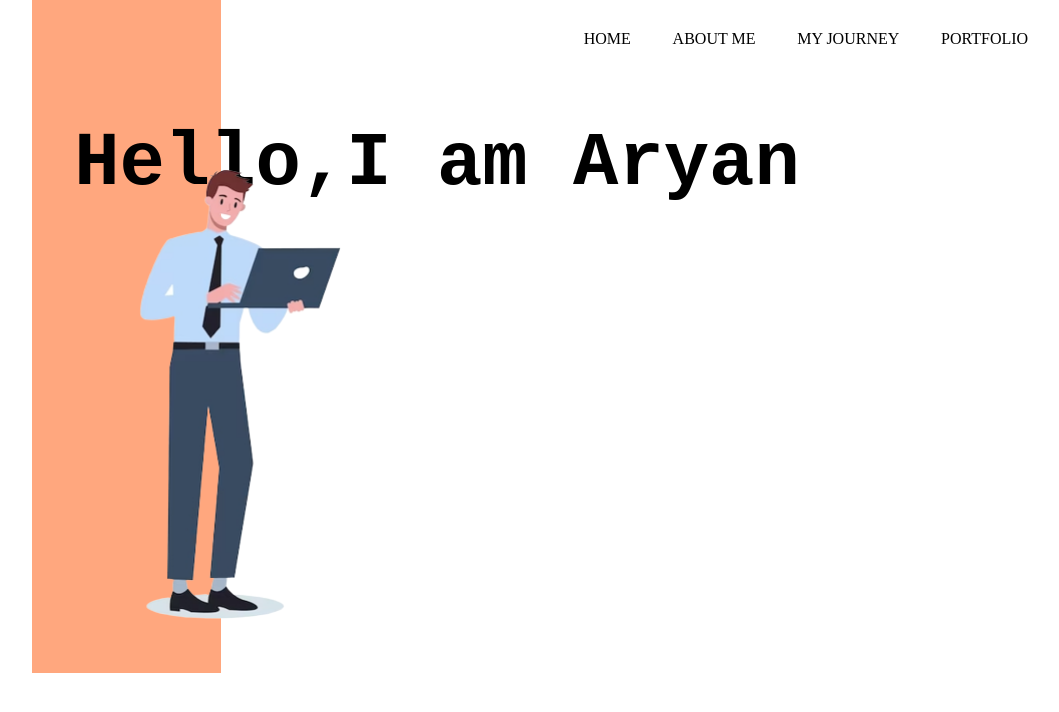
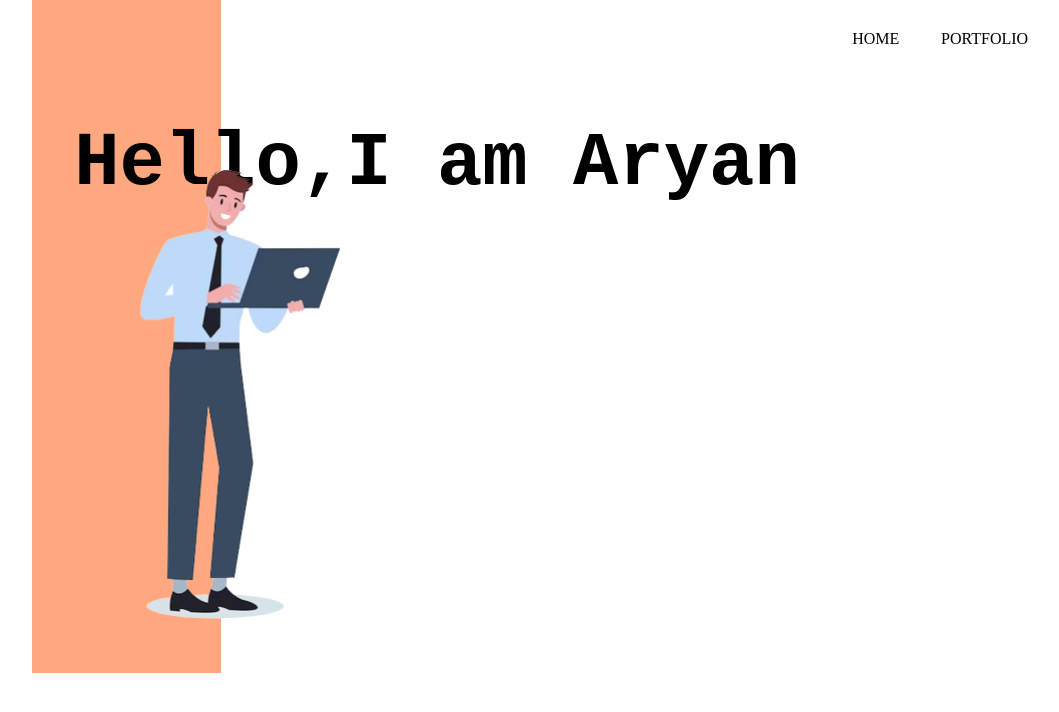
Before and after one commit to 3474575847/aboutme, a plain HTML site: page index.html in a window 1280 px wide. Shown: the top 712 px of the page, without its empty margins (203-1262 px from the left). Drawn offline with Linux system fonts and the light colour scheme.

Commit message:
removed links

```diff
--- a/index.html
+++ b/index.html
@@ -11,8 +11,7 @@
         <section class="nav">
 
                     <a href="index.html">HOME</a>
-                    <a href="aboutme.html" onclick="slideout "   >ABOUT ME</a>
-                    <a href="myjourney.html">MY JOURNEY</a>
+
                     <a href="portfolio.html">PORTFOLIO</a>
 
         </section>
```
